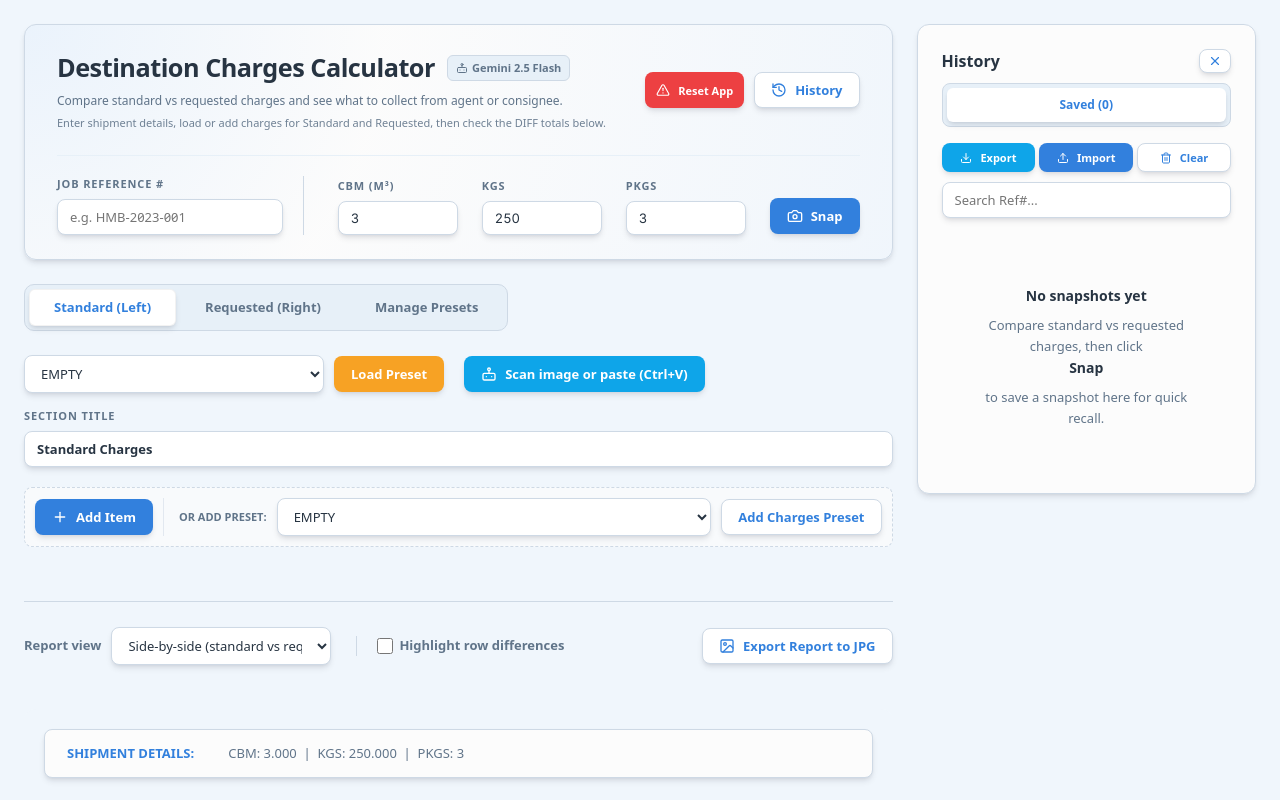
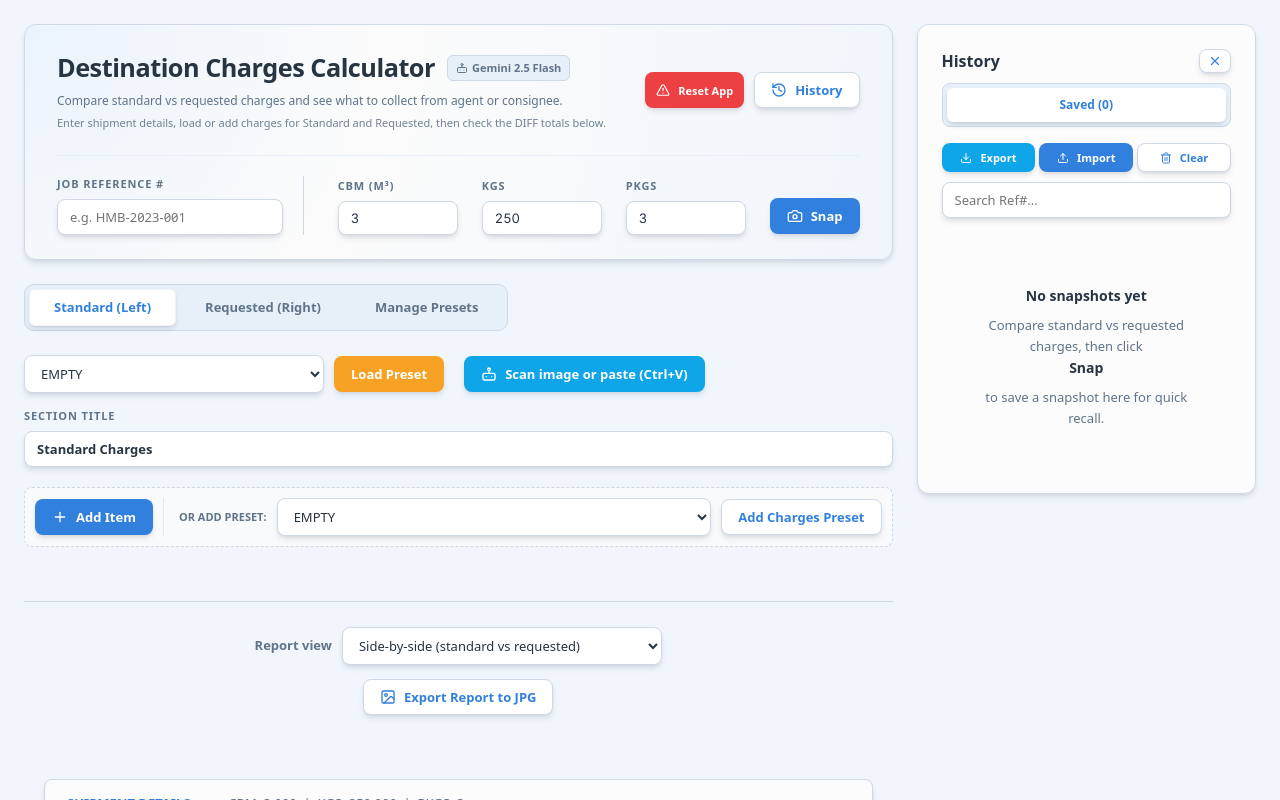
Before and after one commit to leo67621310-dev/DestCalc2026FEB, a React (Vite) app: page / in a window 1280 px wide. Shown: the top 800 px of the page. Built offline with nearby package versions, Linux system fonts and the light colour scheme.

Commit message:
ui: remove row diff highlight, center report view and export on two rows
Made-with: Cursor

```diff
--- a/App.tsx
+++ b/App.tsx
@@ -20,7 +20,6 @@ export default function App() {
 
   const [globals, setGlobals] = useState({ cbm: 3.000, kgs: 250.0, pkgs: 3, ref: '' });
   const [viewMode, setViewMode] = useState('Comparison');
-  const [showInlineDiff, setShowInlineDiff] = useState(false);
   const [model, setModel] = useState('gemini-2.5-flash');
   const [reasoning, setReasoning] = useState('low');
 
@@ -518,26 +517,10 @@ export default function App() {
                         )
                     }
 
-                    let diffClass = '';
-                    let diffAmountStr = '';
-                    if (showInlineDiff && diffRes && showDiff) {
-                        const match = diffRes.rows.find((dr: any) => dr.item === r.item && dr.curr === r.curr);
-                        if (!match) {
-                            diffClass = 'row-diff-new';
-                            diffAmountStr = ' (New)';
-                        } else if (r.amount > match.amount) {
-                            diffClass = 'row-diff-higher';
-                            diffAmountStr = ` (+${(r.amount - match.amount).toFixed(2)})`;
-                        } else if (r.amount < match.amount) {
-                            diffClass = 'row-diff-lower';
-                            diffAmountStr = ` (${(r.amount - match.amount).toFixed(2)})`;
-                        }
-                    }
-
                     return (
                         <React.Fragment key={i}>
                         <tr
-                            className={`xl-row ${diffClass} ${r.candidates && r.candidates.length > 0 ? 'expandable' : ''}`}
+                            className={`xl-row ${r.candidates && r.candidates.length > 0 ? 'expandable' : ''}`}
                             onClick={() => {
                                 if (r.candidates && r.candidates.length > 0) {
                                     toggleRow(`${title}-${i}`);
@@ -554,7 +537,6 @@ export default function App() {
                         <td className="col-curr">{r.curr}</td>
                         <td className="col-amt">
                             {r.amount.toFixed(2)}
-                            {diffAmountStr && <span style={{ fontSize: '11px', marginLeft: '6px', opacity: 0.8 }}>{diffAmountStr}</span>}
                         </td>
                         </tr>
                         {expandedRows[`${title}-${i}`] && r.candidates && (
@@ -802,25 +784,17 @@ export default function App() {
            )}
 
            {/* OUTPUT */}
-           <div className="output-controls" style={{ marginTop: '30px', borderTop: '1px solid var(--border)', paddingTop: '25px', display: 'flex', gap: '15px', alignItems: 'center', justifyContent: 'center', flexWrap: 'wrap' }}>
-                <div style={{ display: 'flex', alignItems: 'center', gap: '10px' }}>
-                    <label style={{ fontSize: '13px', fontWeight: 600, color: 'var(--secondary)' }}>Report view</label>
-                    <select value={viewMode} onChange={(e) => setViewMode(e.target.value)} style={{ width: '220px' }}>
+           <div className="output-controls">
+                <div className="output-controls-row">
+                    <label className="output-controls-label" htmlFor="report-view-select">Report view</label>
+                    <select id="report-view-select" value={viewMode} onChange={(e) => setViewMode(e.target.value)} className="output-controls-select">
                         <option value="Comparison">Side-by-side (standard vs requested)</option>
                         <option value="Standard">Standard only</option>
                         <option value="Requested">Requested only</option>
                     </select>
                 </div>
-                {viewMode === 'Comparison' && (
-                    <div style={{ display: 'flex', alignItems: 'center', gap: '8px', marginLeft: '10px', paddingLeft: '20px', borderLeft: '1px solid var(--border)' }}>
-                        <label style={{ fontSize: '13px', fontWeight: 600, color: 'var(--secondary)', cursor: 'pointer', display: 'flex', alignItems: 'center', gap: '6px' }}>
-                            <input type="checkbox" checked={showInlineDiff} onChange={e => setShowInlineDiff(e.target.checked)} style={{ width: '16px', height: '16px', margin: 0, cursor: 'pointer', boxShadow: 'none' }} />
-                            Highlight row differences
-                        </label>
-                    </div>
-                )}
-                <div style={{ marginLeft: 'auto' }}>
-                    <button className="btn-secondary" onClick={() => exportAsImage('full-report-area', `Freight-Report-${globals.ref || 'Export'}.jpg`)}>
+                <div className="output-controls-row">
+                    <button type="button" className="btn-secondary" onClick={() => exportAsImage('full-report-area', `Freight-Report-${globals.ref || 'Export'}.jpg`)}>
                         <ImageIcon size={16} /> Export Report to JPG
                     </button>
                 </div>
--- a/index.css
+++ b/index.css
@@ -458,8 +458,35 @@ button:active { transform: translateY(0); box-shadow: var(--shadow); transform:
   .xl-table { min-width: 320px; }
 }
 
-/* Output controls wrap and stay readable on narrow */
-.output-controls { flex-wrap: wrap; gap: 12px; }
+/* Report view + export: two centered rows */
+.output-controls {
+  margin-top: 30px;
+  border-top: 1px solid var(--border);
+  padding-top: 25px;
+  display: flex;
+  flex-direction: column;
+  align-items: center;
+  gap: 14px;
+  width: 100%;
+}
+.output-controls-row {
+  display: flex;
+  flex-wrap: wrap;
+  align-items: center;
+  justify-content: center;
+  gap: 10px;
+  width: 100%;
+}
+.output-controls-label {
+  font-size: 13px;
+  font-weight: 600;
+  color: var(--secondary);
+}
+.output-controls-select {
+  width: 100%;
+  max-width: 320px;
+  flex: 0 1 auto;
+}
 .empty-state { text-align: center; padding: 32px 24px; color: var(--secondary); font-size: 13px; line-height: 1.6; }
 .empty-state strong { display: block; color: var(--text-main); font-size: 14px; margin-bottom: 8px; }
 .empty-state p { margin: 0 0 8px; max-width: 360px; margin-left: auto; margin-right: auto; }
```
